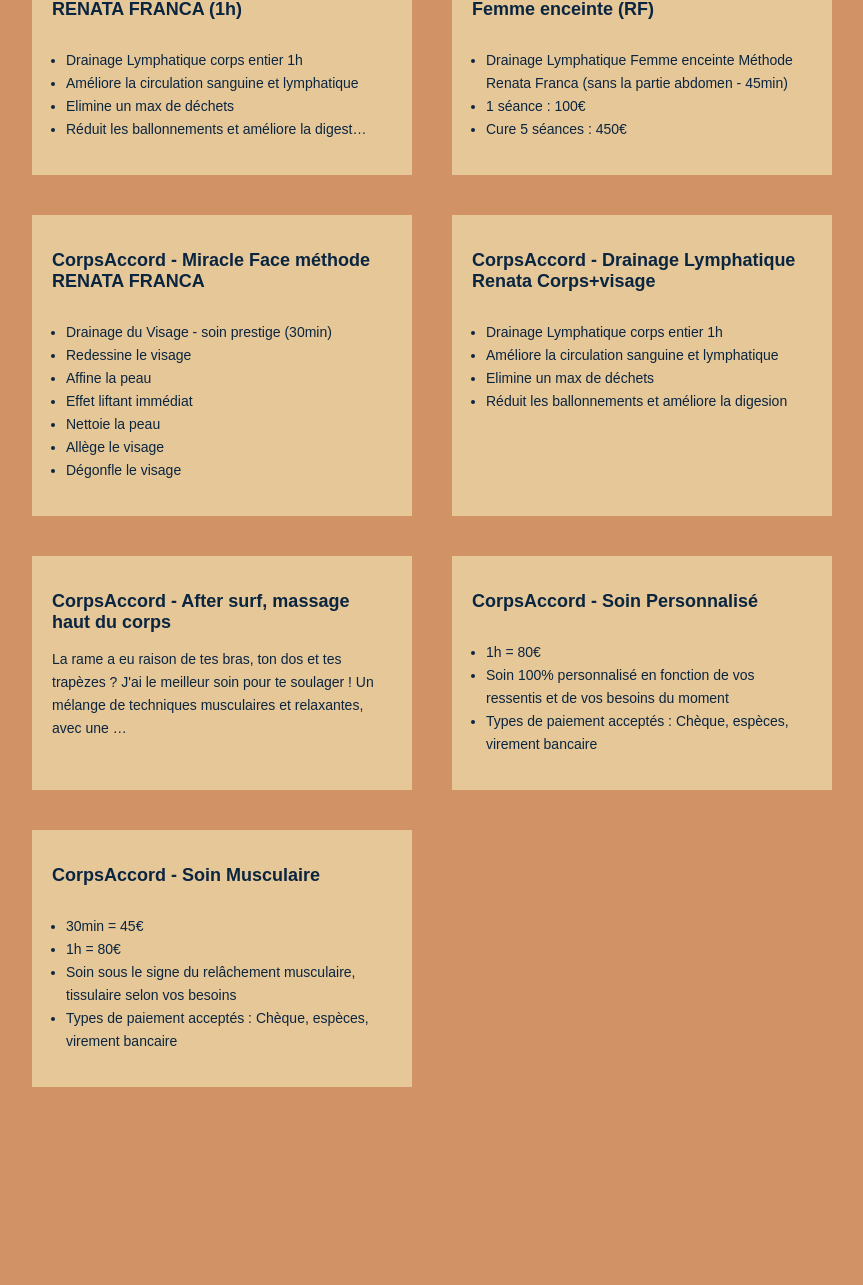
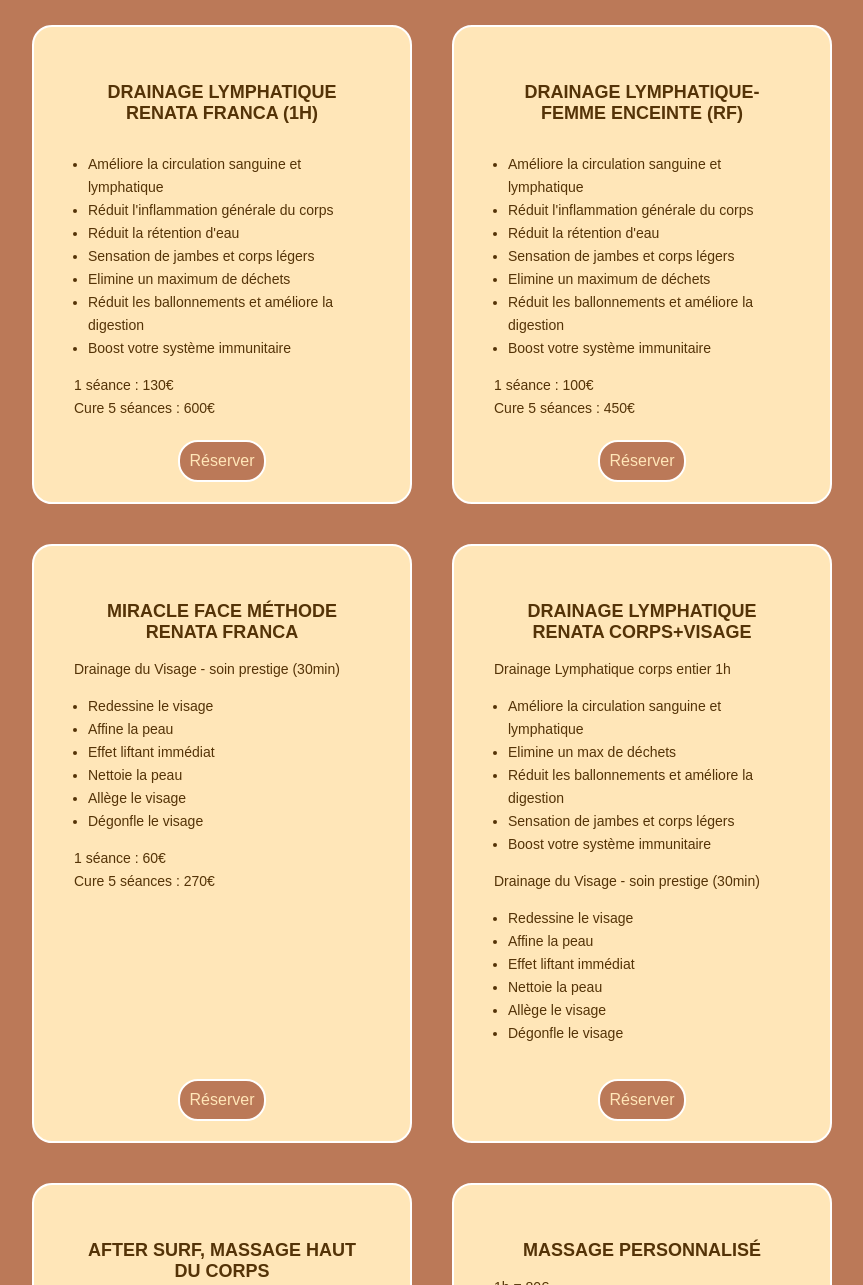
Before and after one commit to corps-accord/reservation, a plain HTML site: page index.html in a window 1280 px wide. Shown: the part 225-1510 px from the top of the page, without its empty margins (208-1071 px from the left). Before the commit the page ends 1406 px from the top, so only its background shows below. Drawn offline with Linux system fonts and the light colour scheme.

Commit message:
correction style et texte

```diff
--- a/index.html
+++ b/index.html
@@ -9,37 +9,57 @@
 
 <body>
     <div class="container">
-        <h1>STUDIO KUMIKO HOSSEGOR</h1>
+        <h1>CORPS ACCORD HOSSEGOR</h1>
+        <p class="sous-titre">- CARTE DES SOINS -</p>
         <div class="soins">
-            <a class="soin-link"
-                href="https://calendly.com/studiokumiko/corpsaccord-drainage-lymphatique-renata-franca">
-                <div class="soin">
-                    <h2>CorpsAccord - Drainage Lymphatique RENATA FRANCA (1h)</h2>
+
+            <div class="soin">
+                <div class="text-container">
+                    <h2>Drainage Lymphatique RENATA FRANCA (1h)</h2>
                     <ul>
-                        <li>Drainage Lymphatique corps entier 1h</li>
                         <li>Améliore la circulation sanguine et lymphatique</li>
-                        <li>Elimine un max de déchets</li>
-                        <li>Réduit les ballonnements et améliore la digest…</li>
+                        <li>Réduit l'inflammation générale du corps</li>
+                        <li>Réduit la rétention d'eau</li>
+                        <li>Sensation de jambes et corps légers</li>
+                        <li>Elimine un maximum de déchets</li>
+                        <li>Réduit les ballonnements et améliore la digestion</li>
+                        <li>Boost votre système immunitaire</li>
                     </ul>
+
+                    <p>1 séance : 130€</p>
+                    <p>Cure 5 séances : 600€</p>
                 </div>
-            </a>
-            <a class="soin-link"
-                href="https://calendly.com/studiokumiko/corpsaccord-drainage-lymphatique-femme-enceinte?">
-                <div class="soin">
-                    <h2>CorpsAccord - Drainage lymphatique-Femme enceinte (RF)</h2>
+                <a class="soin-link"
+                    href="https://calendly.com/studiokumiko/corpsaccord-drainage-lymphatique-renata-franca">
+                    Réserver</a>
+            </div>
+
+            <div class="soin">
+                <div class="text-container">
+                    <h2>Drainage lymphatique-Femme enceinte (RF)</h2>
                     <ul>
-                        <li>Drainage Lymphatique Femme enceinte Méthode Renata Franca (sans la partie abdomen - 45min)</li>
-                        <li>1 séance : 100€</li>
-                        <li>Cure 5 séances : 450€</li>
+                        <li>Améliore la circulation sanguine et lymphatique</li>
+                        <li>Réduit l'inflammation générale du corps</li>
+                        <li>Réduit la rétention d'eau</li>
+                        <li>Sensation de jambes et corps légers</li>
+                        <li>Elimine un maximum de déchets</li>
+                        <li>Réduit les ballonnements et améliore la digestion</li>
+                        <li>Boost votre système immunitaire</li>
                     </ul>
+
+                    <p>1 séance : 100€</p>
+                    <p>Cure 5 séances : 450€</p>
                 </div>
-            </a>
-            <a class="soin-link"
-                href="https://calendly.com/studiokumiko/corpsaccord-miracle-face-methode-renata">
-                <div class="soin">
-                    <h2>CorpsAccord - Miracle Face méthode RENATA FRANCA</h2>
+                <a class="soin-link"
+                    href="https://calendly.com/studiokumiko/corpsaccord-drainage-lymphatique-femme-enceinte?">
+                    Réserver</a>
+            </div>
+            <div class="soin">
+                <div class="text-container">
+                    <h2>Miracle Face méthode RENATA FRANCA</h2>
+                    <p>Drainage du Visage - soin prestige (30min)</p>
+
                     <ul>
-                        <li>Drainage du Visage - soin prestige (30min)</li>
                         <li>Redessine le visage</li>
                         <li>Affine la peau</li>
                         <li>Effet liftant immédiat</li>
@@ -47,59 +67,101 @@
                         <li>Allège le visage</li>
                         <li>Dégonfle le visage</li>
                     </ul>
+
+                    <p>1 séance : 60€</p>
+                    <p>Cure 5 séances : 270€</p>
                 </div>
-            </a>
-            <a class="soin-link"
-                href="https://calendly.com/studiokumiko/corpsaccord-drainage-lymphatique-renata-corps-visage">
-                <div class="soin">
-                    <h2>CorpsAccord - Drainage Lymphatique Renata Corps+visage</h2>
+                <a class="soin-link"
+                    href="https://calendly.com/studiokumiko/corpsaccord-miracle-face-methode-renata">Réserver</a>
+            </div>
+
+            <div class="soin">
+                <div class="text-container">
+                    <h2>Drainage Lymphatique Renata Corps+visage</h2>
+                    <p>Drainage Lymphatique corps entier 1h</p>
+
                     <ul>
-                        <li>Drainage Lymphatique corps entier 1h</li>
                         <li>Améliore la circulation sanguine et lymphatique</li>
                         <li>Elimine un max de déchets</li>
-                        <li>Réduit les ballonnements et améliore la digesion</li>
+                        <li>Réduit les ballonnements et améliore la digestion</li>
+                        <li>Sensation de jambes et corps légers</li>
+                        <li>Boost votre système immunitaire</li>
                     </ul>
+
+                    <p>Drainage du Visage - soin prestige (30min)</p>
+
+                    <ul>
+                        <li>Redessine le visage</li>
+                        <li>Affine la peau</li>
+                        <li>Effet liftant immédiat</li>
+                        <li>Nettoie la peau</li>
+                        <li>Allège le visage</li>
+                        <li>Dégonfle le visage</li>
+                    </ul>
+
+
                 </div>
-            </a>
-            <a class="soin-link"
-                href="https://calendly.com/studiokumiko/after-surf-massage-haut-du-corps">
-                <div class="soin">
-                    <h2>CorpsAccord - After surf, massage haut du corps</h2>
+                <a class="soin-link"
+                    href="https://calendly.com/studiokumiko/corpsaccord-drainage-lymphatique-renata-corps-visage">
+                    Réserver</a>
+            </div>
+
+            <div class="soin">
+                <div class="text-container">
+                    <h2>After surf, massage haut du corps</h2>
                     <p>
-                        La rame a eu raison de tes bras, ton dos et tes trapèzes ? J'ai le meilleur soin pour te soulager ! Un mélange de techniques musculaires et relaxantes, avec une …
+                        La rame a eu raison de tes bras, ton dos et tes trapèzes ? J'ai le meilleur soin pour te
+                        soulager !
+                        <br>
+                        <br>
+                        Un mélange de techniques musculaires et relaxantes, avec une touche de massage crânien pour
+                        relâcher à 100%
+                        30 min de bonheur garanti
+                        <br>
+                        <br>
+                        Prix : 45€
+                        Temps : 30min
                     </p>
                 </div>
-            </a>
-            <a class="soin-link"
-                href="https://calendly.com/studiokumiko/corpsaccord-soin-personnalise">
-                <div class="soin">
-                    <h2>CorpsAccord - Soin Personnalisé</h2>
-                    <ul>
-                        <li>1h = 80€</li>
-                        <li>Soin 100% personnalisé en fonction de vos ressentis et de vos besoins du moment</li>
-                        <li>Types de paiement acceptés : Chèque, espèces, virement bancaire</li>
-                    </ul>
+                <a class="soin-link" href="https://calendly.com/studiokumiko/after-surf-massage-haut-du-corps">
+                    Réserver</a>
+            </div>
+
+            <div class="soin">
+                <div class="text-container">
+                    <h2>Massage Personnalisé</h2>
+                    <p>
+                        1h = 80€
+                        <br>
+                        <br>
+                        Soin 100% personnalisé en fonction de vos ressentis et de vos besoins du moment.
+                    </p>
                 </div>
-            </a>
-            <a class="soin-link"
-                href="https://calendly.com/studiokumiko/corpsaccord-soin-musculaire">
-                <div class="soin">
-                    <h2>CorpsAccord - Soin Musculaire</h2>
-                    <ul>
-                        <li>30min = 45€</li>
-                        <li>1h = 80€</li>
-                        <li>Soin sous le signe du relâchement musculaire, tissulaire selon vos besoins</li>
-                        <li>Types de paiement acceptés : Chèque, espèces, virement bancaire</li>
-                    </ul>
+                <a class="soin-link" href="https://calendly.com/studiokumiko/corpsaccord-soin-personnalise">
+                    Réserver</a>
+            </div>
+
+            <div class="soin">
+                <div class="text-container">
+                    <h2>Massage Musculaire</h2>
+                    <p>
+                        30min = 45€
+                        1h = 80€
+                        <br>
+                        <br>
+                        Soin sous le signe du relâchement musculaire, tissulaire selon vos besoins.
+                    </p>
                 </div>
-            </a>
+                <a class="soin-link" href="https://calendly.com/studiokumiko/corpsaccord-soin-musculaire">
+                    Réserver</a>
+            </div>
         </div>
     </div>
 
     <!-- STYLE -->
     <style>
         body {
-            background-color: #d19265;
+            background-color: #bb7958;
             padding: 66px 132px;
             display: flex;
             justify-content: center;
@@ -109,7 +171,7 @@
 
         .container {
             border-radius: 8px;
-            background-color: #d19265;
+            background-color: #bb7958;
             padding: 20px 100px;
             display: flex;
             flex-direction: column;
@@ -119,11 +181,21 @@
         }
 
         .container h1 {
-            color: #0a2540;
+            color: #ffe6b8;
             font-weight: bold;
-            font-size: 20px;
+            font-size: 30px;
+            line-height: 32px;
+            margin: 30px 0 20px 0;
+            text-align: center;
+        }
+
+        .sous-titre {
+            color: #ffe6b8;
+            font-weight: 700;
+            font-size: 30px;
             line-height: 24px;
-            margin: 30px 0 20px 0;
+            margin: 0 0 50px 0;
+            text-align: center;
         }
 
         .soins {
@@ -134,30 +206,62 @@
 
         .soins a {
             text-decoration: none;
-            background-color: #e6c798;
+            border: 2px solid #fff;
+            border-radius: 20px;
+            padding: 10px 10px;
+            color: #ffe6b8;
+            background-color: #bb7958;
+            cursor: pointer;
+            transition: transform 0.3s ease;
+        }
+
+        .soins a:hover {
+            transform: scale(1.1);
         }
 
         .soin {
             display: flex;
             flex-direction: column;
+            justify-content: space-between;
+            align-items: center;
+            padding: 20px;
+            border: 2px solid #fff;
+            background-color: #ffe6b8;
+            border-radius: 20px;
+            transition: transform 0.3s ease;
+            opacity: 0;
+            transform: translateY(20px);
+            transition: opacity 0.6s ease, transform 0.6s ease;
+        }
+
+        .soin-active {
+            opacity: 1;
+            transform: translateY(0);
+        }
+
+        .text-container {
+            display: flex;
+            flex-direction: column;
             justify-content: center;
-            align-items: start;
             padding: 20px;
+            border-radius: 20px;
         }
 
         .soin:hover {
-            background-color: rgba(26, 26, 26, 0.1);
+            transform: scale(1.05);
         }
 
         .soin h2 {
             font-weight: 700;
             font-size: 18px;
-            color: #0a2540;
+            color: #543307;
+            text-transform: uppercase;
+            text-align: center;
         }
 
         .soin ul {
             font-size: 14px;
-            color: #0a2540;
+            color: #543307;
             padding: 0 0 0 14px;
             list-style-type: #0a2540;
         }
@@ -168,7 +272,7 @@
 
         .soin p {
             font-size: 14px;
-            color: #0a2540;
+            color: #543307;
             margin: 0;
             line-height: 23px;
         }
@@ -193,9 +297,19 @@
                 padding: 20px;
             }
         }
+    </style>
 
+    <script>
+        window.addEventListener('DOMContentLoaded', () => {
+            const soins = document.querySelectorAll('.soin');
 
-    </style>
+            soins.forEach((soin, index) => {
+                setTimeout(() => {
+                    soin.classList.add('soin-active');
+                }, index * 200);
+            });
+        });
+    </script>
 
 </body>
 
```
